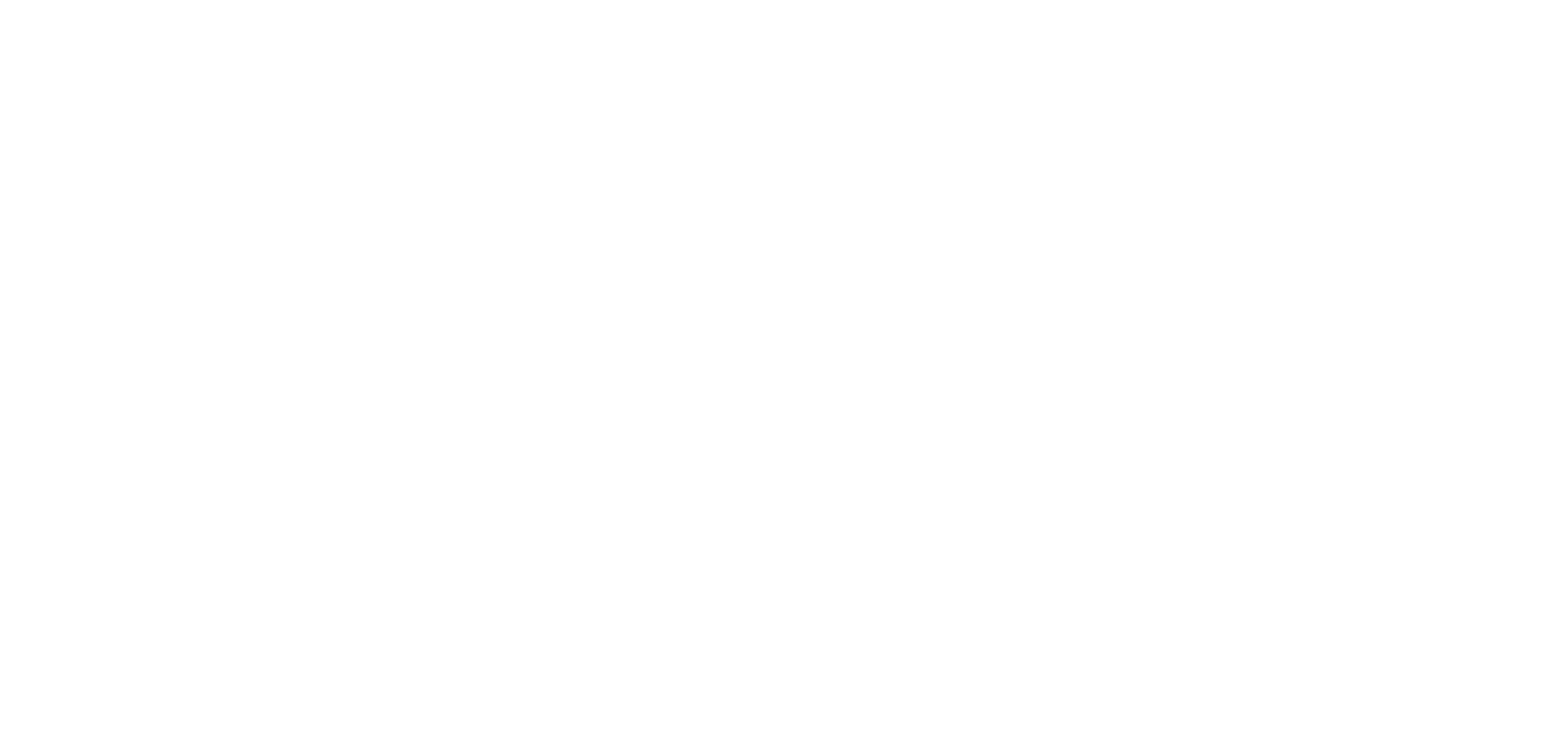
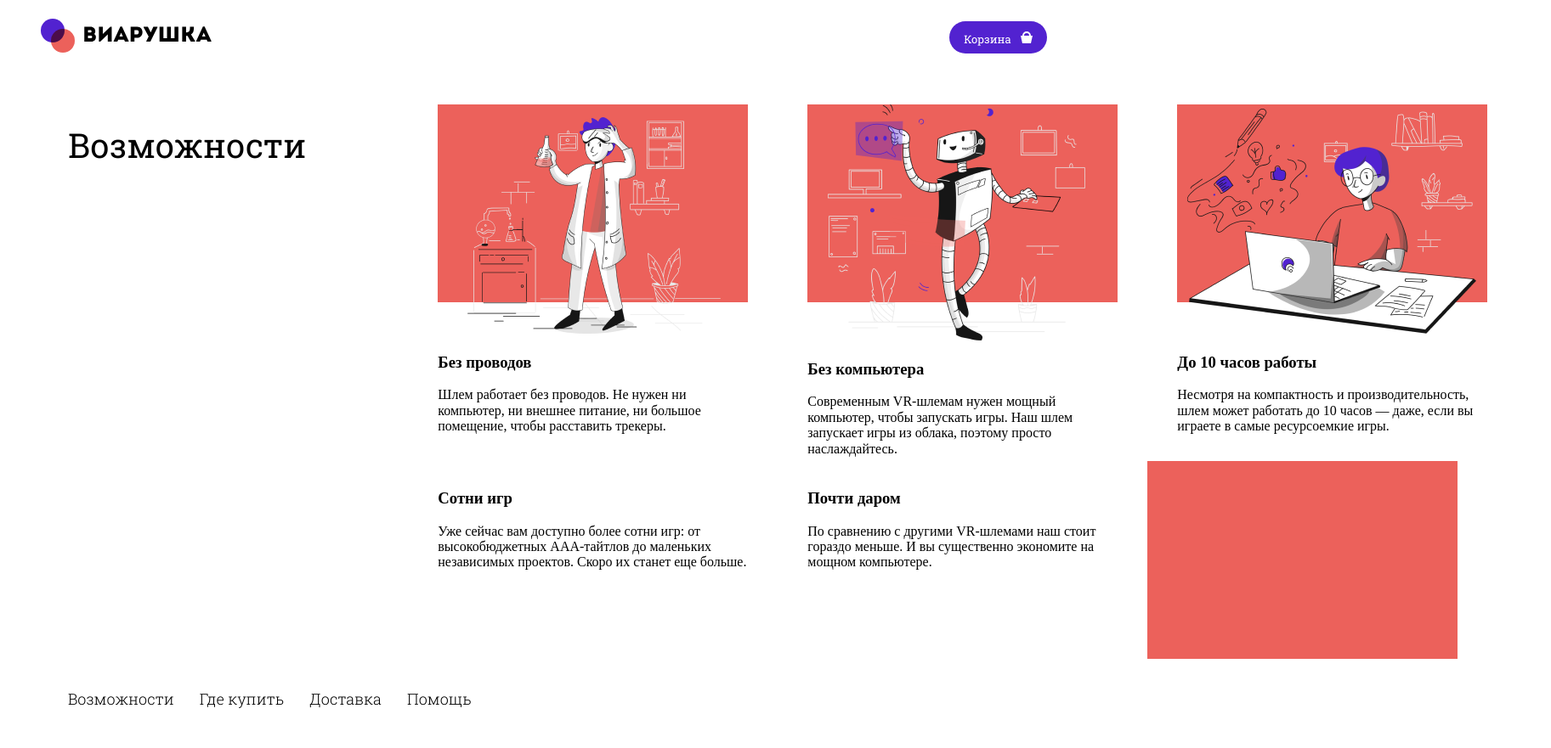
Before and after one commit to Rinata21/week8, a plain HTML site: page bem/viarushka.html in a window 1280 px wide. Shown: the whole page at 85% size, 1825 px wide, since content can reach past the window. Before the commit the page ends 800 px from the top, so only its background shows below. Drawn offline with Linux system fonts and the light colour scheme.

Commit message:
добавила 2стр

```diff
--- a/bem/css/style.css
+++ b/bem/css/style.css
@@ -7,11 +7,17 @@ body {
     grid-template-rows: 10% 80% 10%;
     grid-template-columns: 1fr 1fr;
 }
-.page_header {
+.page-header {
     grid-column: 1 / 3;
     grid-row: 1 / 2;
     margin-left: 3em;
     margin-right: 3em;
+}
+
+.viarushka {
+    display: grid;
+    grid-template-rows: 10% 80% 10%;
+    grid-template-columns: 2fr 1fr 1fr;
 }
 .header {
     display: flex;
@@ -23,6 +29,12 @@ body {
     grid-row: 1 / 2;
     margin-left: 3em;
     margin-right: 3em;
+}
+.viarushka-header {
+    grid-column: 1 / 4;
+    grid-row: 1 / 2;
+
+    margin: 2em 3em 2em 3em;
 }
 .button {
     display: flex;
@@ -59,6 +71,10 @@ main {
     grid-column: 1 / 2;
     grid-row: 2 / 3;
 }
+.main-content {
+    position: relative;
+    margin: 2em 5em 3em 5em ;
+}
 .main__header {
     font-family: "Roboto Slab";
     font-style: normal;
@@ -69,6 +85,52 @@ main {
     max-width: 369px;
     margin-bottom: 0;
 }
+.wrapper {
+    display: grid;
+    padding: 20px 40px 20px 40px ;
+}
+.main-page {
+    grid-template-columns: repeat(3, 1fr);
+    grid-template-rows: repeat(2, 100px);
+    padding: 15px 35px;
+}
+.page__box-1 {
+    grid-column-start: 1;
+    grid-column-end: 2;
+    grid-row-start: 1;
+    grid-row-end: 4;
+}
+.page__box-2 {
+    grid-column-start: 2;
+    grid-column-end: 3;
+    grid-row-start: 1;
+    grid-row-end: 3;
+}
+.page__box-3 {
+    grid-column-start: 3;
+    grid-column-end: 4;
+    grid-row-start: 1;
+    grid-row-end: 2;
+}
+.page__box-4 {
+    grid-column-start: 1;
+    grid-column-end: 2;
+    grid-row-start: 2;
+    grid-row-end: 4;
+}
+.page__box-5 {
+    grid-column-start: 2;
+    grid-column-end: 3;
+    grid-row-start: 2;
+    grid-row-end: 4;
+}
+.page__box-6 {
+    grid-column-start: 3;
+    grid-column-end: 4;
+    grid-row-start: 2;
+    grid-row-end: 4;
+}
+h3
 .main__left {
     position: relative;
     margin-left: 5em;
@@ -128,6 +190,15 @@ main {
 
     text-decoration: none;
 }
+.footer__link-accent {
+    font-family: "Roboto Slab";
+    font-style: normal;
+    font-weight: 300;
+    font-size: 18px;
+    line-height: 160%;
+    color: #000000;
+    text-decoration: none;
+}
 .footer__list {
     display: flex;
     justify-content: start;
--- a/bem/viarushka.html
+++ b/bem/viarushka.html
@@ -0,0 +1,84 @@
+<!DOCTYPE html>
+<html lang="ru">
+  <head>
+    <meta charset="UTF-8" />
+    <meta http-equiv="X-UA-Compatible" content="IE=edge" />
+    <meta name="viewport" content="width=device-width, initial-scale=1.0" />
+    <title>Виарушка-2</title>
+    <link
+      rel="shortcut icon"
+      href="assets/images/icon-vr.svg"
+      type="image/svg"
+    />
+    <link
+      href="https://fonts.googleapis.com/css?family=Roboto+Slab:300,regular,
+    700&display=swap"
+      rel="stylesheet"
+    />
+    <link rel="stylesheet" href="css/normalize.css" type="text/css" />
+    <link rel="stylesheet" href="css/style.css" type="text/css" />
+  </head>
+
+  <body>
+      <div class="viarushka">
+        <header class="header viarushka-header">
+            <div class="header__logo">
+                <img class="logo" src="assets/images/logo.svg" alt="Logo">
+            </div>
+            <button class="button header__button button-small">
+                <a class="button__text" href="#">Корзина</a>
+                <img src="assets/images/basket.svg" alt="иконка корзины">
+            </button>
+        </header>
+    <main>
+      <div class="main-content">
+      <h1 class="main__header">Возможности</h1>
+      </div>
+      <div class="wrapper">
+      <div class="main-page page__box-1">
+        <img src="assets/images/Illustration_1.png" alt="man">
+        <h3>Без проводов</h3>
+        <p>Шлем работает без проводов. Не нужен ни компьютер, ни внешнее питание, ни большое помещение, чтобы расставить трекеры.</p>
+      </div>
+      <div class="main-page page__box-2">
+        <img src="assets/images/Illustration_2.png" alt="robot">
+        <h3>Без компьютера</h3>
+        <p>Современным VR-шлемам нужен мощный компьютер, чтобы запускать игры. Наш шлем запускает игры из облака, поэтому просто наслаждайтесь.</p>
+      </div>
+      <div class="main-page page__box-3">
+        <img src="assets/images/Illustration_3.png" alt="man">
+        <h3>До 10 часов работы</h3>
+        <p>Несмотря на компактность и производительность, шлем может работать до 10 часов — даже, если вы играете в самые ресурсоемкие игры.</p>
+      </div>
+      <div class="main-page page__box-4">
+        <h3>Сотни игр</h3>
+        <p>Уже сейчас вам доступно более сотни игр: от высокобюджетных ААА-тайтлов до маленьких независимых проектов. Скоро их станет еще больше.</p>
+      </div>
+      <div class="main-page page__box-5">
+        <h3>Почти даром</h3>
+        <p>По сравнению с другими VR-шлемами наш стоит гораздо меньше. И вы существенно экономите на мощном компьютере.</p>
+      </div>
+      <div clas="main-page page__box-6">
+        <img src="assets/images/Rectangle_12.png" alt="rectangle">
+      </div>
+    </div>
+    </main>
+    <footer class="footer">
+      <ul class="footer__list">
+        <li class="footer__item">
+            <a class="footer__link-accent" href="viarushka.html" target="_blank">Возможности</a>
+        </li>
+        <li class="footer__item">
+            <a class="footer__link-accent" href="#">Где купить</a>
+        </li>
+        <li class="footer__item">
+            <a class="footer__link-accent" href="#">Доставка</a>
+        </li>
+        <li class="footer__item">
+            <a class="footer__link-accent" href="#">Помощь</a>
+        </li>
+    </ul>
+    </footer>
+      </div>
+  </body>
+</html>
```
Also changed, not shown: bem/index.html (+3 -3 lines), bem/assets/images/Rectangle_12.png (added).
